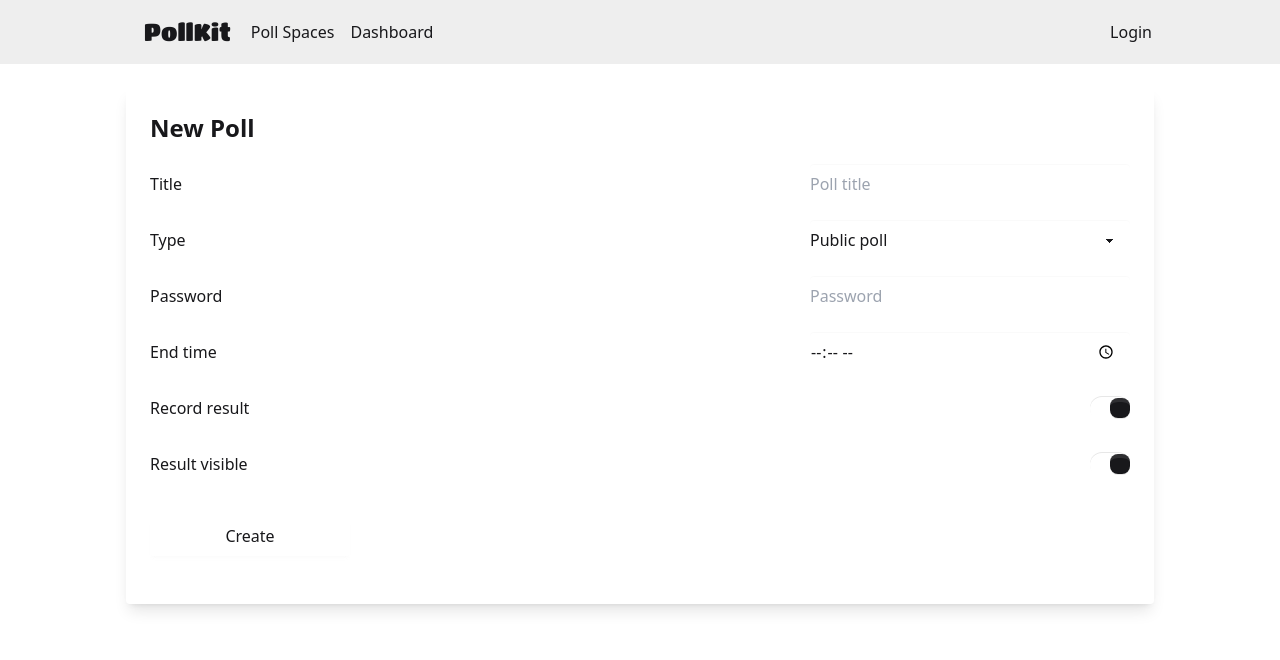
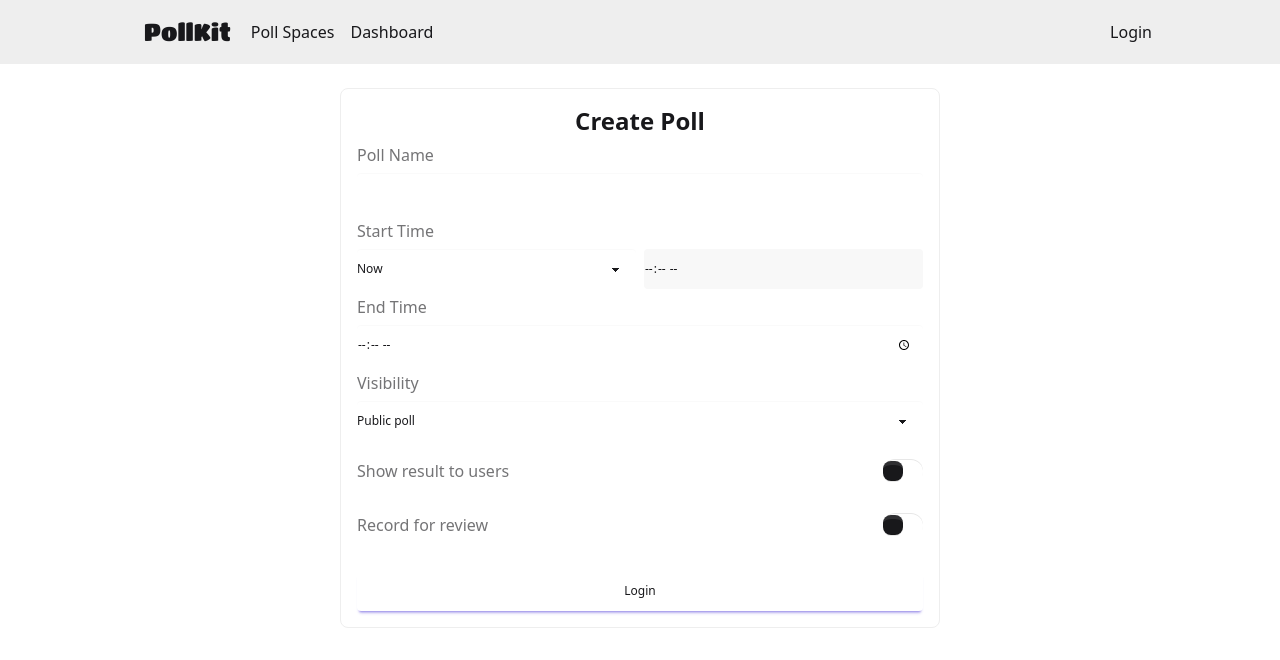
Before and after one commit to TranPhat-28/pollkit-client, a Next.js app: page /create-poll in a window 1280 px wide. Shown: the top 660 px of the page. Built offline with nearby package versions, Linux system fonts and the light colour scheme.

Commit message:
feat: update create poll page

```diff
--- a/src/app/create-poll/page.tsx
+++ b/src/app/create-poll/page.tsx
@@ -1,39 +1,90 @@
+"use client";
+import { Suspense, useState } from "react";
+import { useSearchParams } from "next/navigation";
+
+type PollType = "public" | "private"; // remove later
+type StartOption = "now" | "start-at"; // remove later
+
 const CreatePollPage = () => {
+  const params = useSearchParams();
+  const [pollType, setPollType] = useState<PollType>(
+    params.has("private") ? "private" : "public"
+  );
+  const [startOption, setStartOption] = useState<StartOption>("now");
+  const selectPollType = (type: PollType) => {
+    setPollType(type);
+  };
+  const changeStartOption = (option: StartOption) => {
+    setStartOption(option);
+  };
+
   return (
-    <div className="h-full w-full p-4 md:p-5 lg:p-6 shadow-lg mt-6 rounded">
-      <p className="font-bold text-2xl mb-5">New Poll</p>
-      <form action="" className="flex flex-col gap-4">
-        <div className="flex w-full justify-between items-center gap-4">
-          <span>Title</span>
-          <input type="text" placeholder="Poll title" className="input" />
+    <div className="page-wrapper">
+      <fieldset className="fieldset bg-base-400 border-base-300 rounded-box border p-4 mx-auto w-full max-w-[600px]">
+        <p className="text-center font-bold text-2xl">Create Poll</p>
+
+        <label className="label text-base">Poll Name</label>
+        <input type="text" required className="input w-full" />
+
+        <label className="label text-base">Start Time</label>
+        <div className="flex gap-2">
+          <select
+            className="select"
+            value={startOption}
+            onChange={(event) =>
+              changeStartOption(event.target.value as StartOption)
+            }
+          >
+            <option value="now">Now</option>
+            <option value="start-at">Start at</option>
+          </select>
+          <input
+            type="time"
+            className="input"
+            disabled={startOption !== "start-at"}
+          />
         </div>
-        <div className="flex w-full justify-between items-center gap-4">
-          <span>Type</span>
-          <select defaultValue="Public poll" className="select">
-            <option disabled={true}>Public poll</option>
-            <option>Private poll</option>
-          </select>
+
+        <label className="label text-base">End Time</label>
+        <input type="time" className="input w-full" />
+
+        <label className="label text-base">Visibility</label>
+        <select
+          className="select w-full"
+          value={pollType}
+          onChange={(event) => selectPollType(event.target.value as PollType)}
+        >
+          <option value="public">Public poll</option>
+          <option value="private">Private poll</option>
+        </select>
+
+        {pollType === "private" && (
+          <>
+            <label className="label text-base">Password</label>
+            <input type="password" required className="input w-full" />
+          </>
+        )}
+
+        <div className="h-12 flex justify-between items-center">
+          <label className="label text-base ">Show result to users</label>
+          <input type="checkbox" className="toggle toggle-primary" />
         </div>
-        <div className="flex w-full justify-between items-center gap-4">
-          <span>Password</span>
-          <input type="text" placeholder="Password" className="input" />
+
+        <div className="h-12 flex justify-between items-center">
+          <label className="label text-base">Record for review</label>
+          <input type="checkbox" className="toggle toggle-primary" />
         </div>
-        <div className="flex w-full justify-between items-center gap-4">
-          <span>End time</span>
-          <input type="time" className="input" />
-        </div>
-        <div className="flex w-full justify-between items-center gap-4 min-h-10">
-          <span>Record result</span>
-          <input type="checkbox" defaultChecked className="toggle" />
-        </div>
-        <div className="flex w-full justify-between items-center gap-4 min-h-10">
-          <span>Result visible</span>
-          <input type="checkbox" defaultChecked className="toggle" />
-        </div>
-        <button className="btn mt-4 max-w-[200px]">Create</button>
-      </form>
+
+        <button className="btn btn-primary mt-4">Login</button>
+      </fieldset>
     </div>
   );
 };
 
-export default CreatePollPage;
+const SuspenseCreatePollPage = () => (
+  <Suspense>
+    <CreatePollPage />
+  </Suspense>
+);
+
+export default SuspenseCreatePollPage;
--- a/src/components/CreatePrivatePollCard.tsx
+++ b/src/components/CreatePrivatePollCard.tsx
@@ -1,6 +1,14 @@
+"use client";
+import { useRouter } from "next/navigation";
+
 const CreatePrivatePollCard = () => {
+  const router = useRouter();
+
   return (
-    <div className="w-full h-36 rounded-lg hover:brightness-90 duration-75 cursor-pointer flex flex-col justify-center bg-private-poll-card p-6">
+    <div
+      onClick={() => router.push("/create-poll?private=true")}
+      className="w-full h-36 rounded-lg hover:brightness-90 duration-75 cursor-pointer flex flex-col justify-center bg-private-poll-card p-6"
+    >
       <h1 className="font-bold text-xl mb-4">Private Poll</h1>
       <p className="w-1/2 text-xs italic">
         Create a customized poll that suits your requirements
--- a/src/components/CreatePublicPollCard.tsx
+++ b/src/components/CreatePublicPollCard.tsx
@@ -1,6 +1,14 @@
+"use client";
+import { useRouter } from "next/navigation";
+
 const CreatePublicPollCard = () => {
+  const router = useRouter();
+
   return (
-    <div className="w-full h-36 rounded-lg hover:brightness-90 duration-75 cursor-pointer p-6 flex flex-col justify-center bg-public-poll-card">
+    <div
+      onClick={() => router.push("/create-poll")}
+      className="w-full h-36 rounded-lg hover:brightness-90 duration-75 cursor-pointer p-6 flex flex-col justify-center bg-public-poll-card"
+    >
       <h1 className="font-bold text-xl mb-4">Public Poll</h1>
       <p className="w-1/2 text-xs italic">
         Create a poll that can be joined by anyone - including anonymous users
--- a/src/components/Navbar.tsx
+++ b/src/components/Navbar.tsx
@@ -63,13 +63,7 @@ const Navbar = () => {
               className="dropdown-content menu bg-base-100 rounded-box z-1 w-52 p-2 shadow-sm"
             >
               <li>
-                <a
-                  onClick={() => {
-                    router.push("/create-poll");
-                  }}
-                >
-                  Create poll
-                </a>
+                <a>Option A</a>
               </li>
               <li>
                 <a>Option B</a>
```
